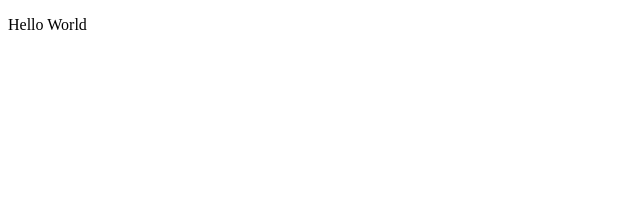
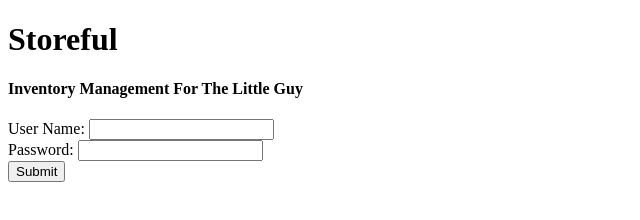
Before and after one commit to steve2482/storeful, a website: page public/index.html in a window 1280 px wide. Shown: the whole page, without its empty margins (0-640 px from the left). Drawn offline with Linux system fonts and the light colour scheme.

Commit message:
added app name display, added a form for user sign in

```diff
--- a/public/index.html
+++ b/public/index.html
@@ -5,7 +5,18 @@
 	<title>Storeful</title>
 </head>
 <body>
-	<p>Hello World</p>
+	<div class="display">
+		<h1>Storeful</h1>
+		<h4>Inventory Management For The Little Guy</h4>
+	</div>
+
+	<div class="sign-in">
+		<form class="user-fields">
+			User Name: <input type="text" name="UserName"><br>
+			Password: <input type="text" name="Password"><br>
+			<input type="submit" name="Submit">
+		</form>
+	</div>
 
 </body>
 </html>
```
